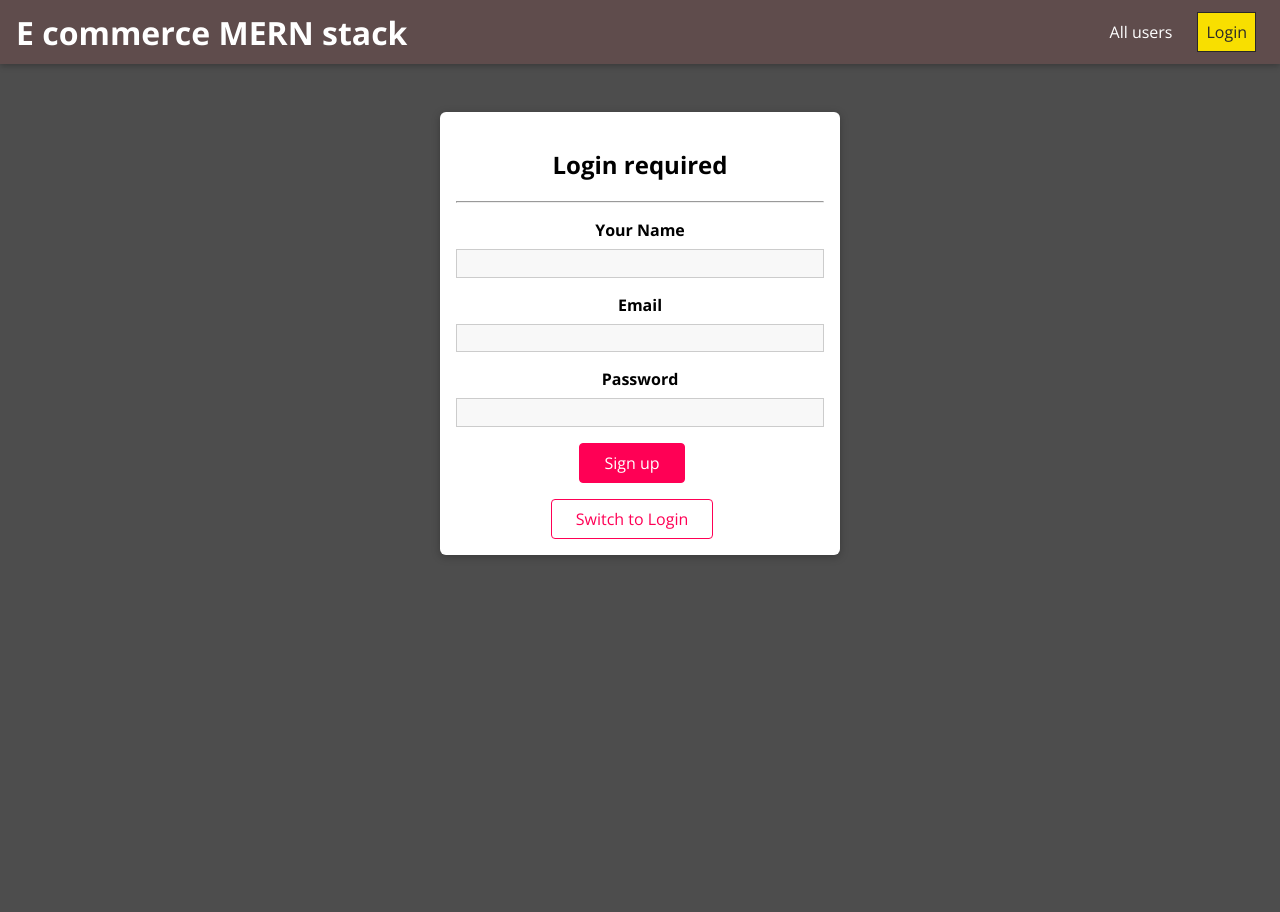
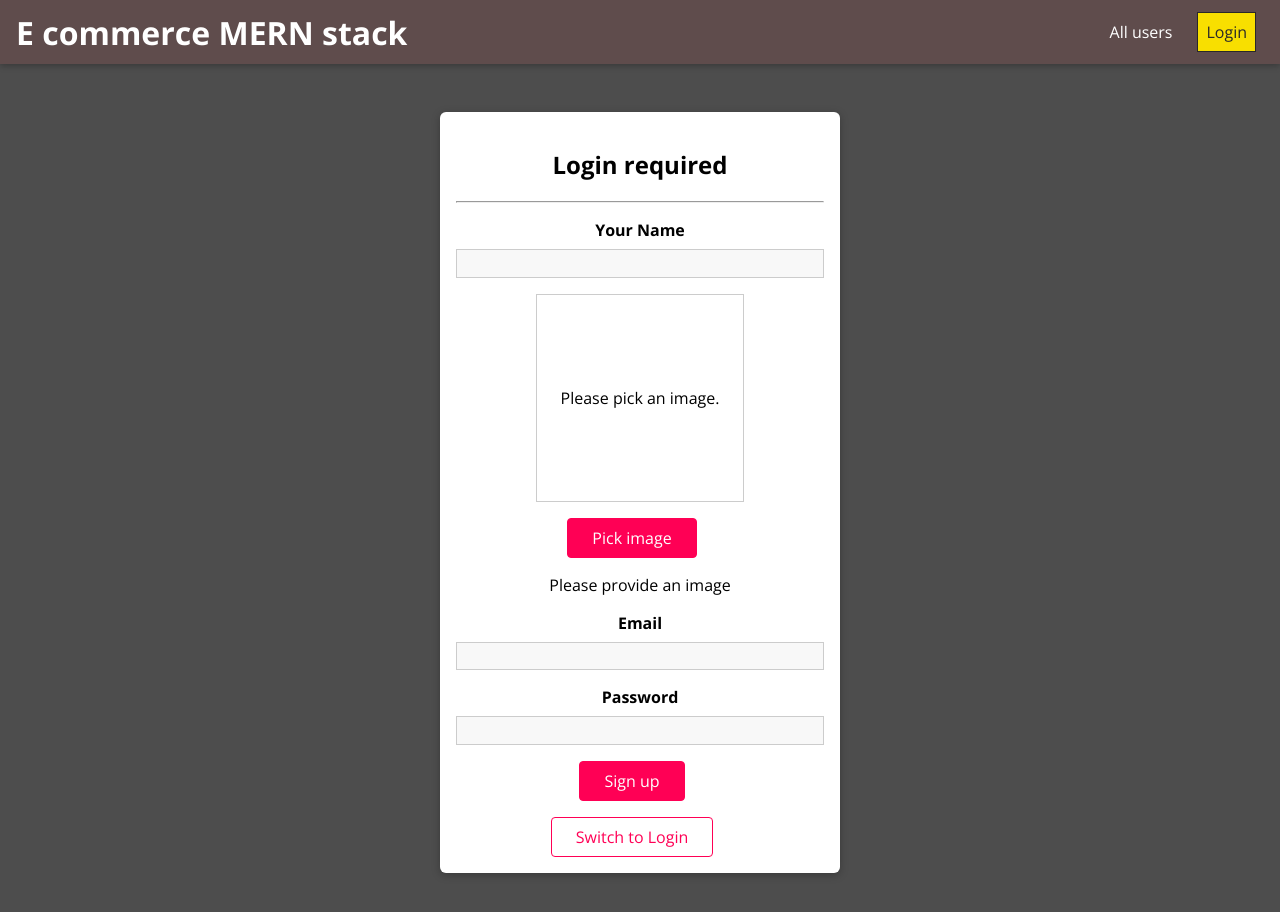
Before and after one commit to markostupar98/E-commerce-Frontend, a React (Create React App) app in the folder frontend/: page /auth in a window 1280 px wide. Both pictures are taken after a click on the button "Swith to Signup". Shown: the top 912 px of the page. Before the commit the page ends 800 px from the top, so only its background shows below. Built offline with nearby package versions, Linux system fonts and the light colour scheme.

Commit message:
Adding image upoad funcionality

```diff
--- a/frontend/src/products/components/ProductsList.js
+++ b/frontend/src/products/components/ProductsList.js
@@ -9,7 +9,7 @@ export const ProductsList = (props) => {
     return (
       <div className="place-list center">
         <Card>
-          <h2>No places found</h2>
+          <h2>No products found</h2>
           <Button to="/products/new">Share place</Button>
         </Card>
       </div>
--- a/frontend/src/products/components/UpdateProduct.js
+++ b/frontend/src/products/components/UpdateProduct.js
@@ -42,7 +42,7 @@ export const UpdateProduct = () => {
     const fetchProduct = async () => {
       try {
         const responseData = await sendRequest(
-          `http:// localhost:5000/api/products/${productId}`
+          `http://localhost:5000/api/products/${productId}`
         );
         setLoadedProduct(responseData.product);
         setFormData(
@@ -113,7 +113,7 @@ export const UpdateProduct = () => {
             validators={[VALIDATOR_REQUIRE]}
             errorText="Please enter a valid title"
             onInput={inputChange}
-            initialValue={loadedProduct}
+            initialValue={loadedProduct.title}
             initialValid={true}
           />
           <Input
@@ -123,7 +123,7 @@ export const UpdateProduct = () => {
             validators={[VALIDATOR_MINLENGTH(5)]}
             errorText="Please enter a valid description (min 5 char)"
             onInput={inputChange}
-            initialValue={loadedProduct}
+            initialValue={loadedProduct.description}
             initialValid={true}
           />
           <Button type="submit" disabled={!formState.isValid}>
--- a/frontend/src/products/pages/NewProduct.js
+++ b/frontend/src/products/pages/NewProduct.js
@@ -4,6 +4,7 @@ import Button from "../../shared/components/FormElements/Button";
 import ErrorModal from "../../shared/components/UIElements/ErrorModal";
 import { useHistory } from "react-router-dom/cjs/react-router-dom.min";
 import LoadingSpinner from "../../shared/components/UIElements/LoadingSpinner";
+import { ImageUpload } from "../../shared/components/FormElements/ImageUpload";
 import { useForm } from "../../shared/components/hooks/formHook";
 import { useFetchHook } from "../../shared/components/hooks/fetchHook";
 import { AuthContext } from "../../shared/components/context/AuthContext";
@@ -30,6 +31,10 @@ const NewProduct = () => {
         value: "",
         isValid: false,
       },
+      image: {
+        value: null,
+        isValid: false,
+      },
     },
     false
   );
@@ -40,21 +45,17 @@ const NewProduct = () => {
     event.preventDefault();
 
     try {
-      await sendRequest(
-        "http://localhost:5000/api/products",
-        "POST",
-        JSON.stringify({
-          title: formState.inputs.title.value,
-          description: formState.inputs.description.value,
-          address: formState.inputs.address.value,
-          creator: auth.userId,
-        }),
-        { "Content-Type": "application/json" }
-      );
-      history.push('/');
+      const formData = new FormData();
+      formData.append("title", formState.inputs.title.value);
+      formData.append("description", formState.inputs.description.value);
+      formData.append("address", formState.inputs.address.value);
+      formData.append("creator", auth.userId);
+      formData.append("image", formState.inputs.image.value);
+
+      await sendRequest("http://localhost:5000/api/products", "POST", formData);
+      history.push("/");
     } catch (err) {}
 
-    // Still need to add more logic console.log(formState.inputs);
   };
 
   return (
@@ -76,8 +77,8 @@ const NewProduct = () => {
           element="textarea"
           type="Description"
           label="Description"
-          validators={[VALIDATOR_MINLENGTH(5)]}
-          errorText="Please enter a valid description at least 5 characters"
+          validators={[VALIDATOR_MINLENGTH(6)]}
+          errorText="Please enter a valid description at least 6 characters"
           onInput={inputChange}
         />
         <Input
@@ -88,10 +89,15 @@ const NewProduct = () => {
           errorText="Please enter address"
           onInput={inputChange}
         />
+        <ImageUpload
+          id="image"
+          onInput={inputChange}
+          errorText="Please provide an image"
+        />
         <Button type="submit" disabled={!formState.isValid}>
           Add product
         </Button>
-      </form>{" "}
+      </form>
     </React.Fragment>
   );
 };
--- a/frontend/src/products/pages/UserProducts.js
+++ b/frontend/src/products/pages/UserProducts.js
@@ -14,7 +14,7 @@ const UserProducts = () => {
     const fetchProducts = async () => {
       try {
         const responseData = await sendRequest(
-          `http://localhost:5000/api/pro  ducts/user/${userId}`
+          `http://localhost:5000/api/products/user/${userId}`
         );
         setLoadedProducts(responseData.products);
       } catch (err) {}
--- /dev/null
+++ b/frontend/src/shared/components/FormElements/ImageUpload.css
@@ -0,0 +1,23 @@
+.image-upload.center {
+  display: flex;
+  justify-content: center;
+  align-items: center;
+  flex-direction: column;
+}
+
+.image-upload__preview {
+  width: 13rem;
+  height: 13rem;
+  border: 1px solid #ccc;
+  display: flex;
+  justify-content: center;
+  align-items: center;
+  text-align: center;
+  margin-bottom: 1rem;
+}
+
+.image-upload__preview img {
+  width: 100%;
+  height: 100%;
+  object-fit: cover;
+}
--- /dev/null
+++ b/frontend/src/shared/components/FormElements/ImageUpload.js
@@ -0,0 +1,64 @@
+import React, { useRef, useState, useEffect } from "react";
+import Button from "./Button";
+import "./ImageUpload.css";
+
+export const ImageUpload = (props) => {
+  const [file, setFile] = useState();
+  const [previewUrl, setPreviewUrl] = useState();
+  const [isValid, setIsValid] = useState(false);
+
+  const filePickerRef = useRef();
+
+  useEffect(() => {
+    if (!file) {
+      return;
+    }
+    const fileReader = new FileReader();
+    fileReader.onload = () => {
+      setPreviewUrl(fileReader.result);
+    };
+    fileReader.readAsDataURL(file);
+  }, [file]);
+
+  const pickedImage = (event) => {
+    let pickedFile;
+    let fileIsValid = isValid;
+    if (event.target.files && event.target.files.length === 1) {
+      pickedFile = event.target.files[0];
+      setFile(pickedFile);
+      setIsValid(true);
+      fileIsValid = true;
+    } else {
+      setIsValid(false);
+      fileIsValid = false;
+    }
+    props.onInput(props.id, pickedFile, fileIsValid);
+  };
+
+  const pickImage = () => {
+    filePickerRef.current.click();
+  };
+
+  return (
+    <div className="form-control">
+      <input
+        id={props.id}
+        ref={filePickerRef}
+        style={{ display: "none" }}
+        type="file"
+        accept=".jpg,.png,.jpeg"
+        onChange={pickedImage}
+      />
+      <div className={`image-upload ${props.center && "center"}`}>
+        <div className="image-upload__preview">
+          {previewUrl && <img src={previewUrl} alt="Preview" />}
+          {!previewUrl && <p>Please pick an image.</p>}
+        </div>
+        <Button type="button" onClick={pickImage}>
+          Pick image
+        </Button>
+      </div>
+      {!isValid && <p>{props.errorText}</p>}
+    </div>
+  );
+};
--- a/frontend/src/shared/components/Navigation/NavLinks.js
+++ b/frontend/src/shared/components/Navigation/NavLinks.js
@@ -14,7 +14,7 @@ const NavLinks = (props) => {
       </li>
       {auth.isLoggedIn && (
         <li>
-          <NavLink to="/u1/products">My products</NavLink>
+          <NavLink to={`/${auth.userId}/products`}>My products</NavLink>
         </li>
       )}
       {auth.isLoggedIn && (
--- a/frontend/src/user/component/UserItem.js
+++ b/frontend/src/user/component/UserItem.js
@@ -8,9 +8,9 @@ const UserItem = (props) => {
   return (
     <li className="user-item">
       <Card className="user-item__content>">
-              <Link to={`/${props.id}/products`}>
+        <Link to={`/${props.id}/products`}>
           <div className="user-item__image">
-            <Avatar image={props.image} alt={props.name} />
+            <Avatar image={`http://localhost:5000/${props.image}`} alt={props.name} />
           </div>
           <div className="user-item__info">
             <h2>{props.name}</h2>
--- a/frontend/src/user/component/pages/Auth.js
+++ b/frontend/src/user/component/pages/Auth.js
@@ -4,6 +4,7 @@ import Card from "../../../shared/components/UIElements/Card";
 import "./Auth.css";
 import { Input } from "../../../shared/components/FormElements/Input";
 import Button from "../../../shared/components/FormElements/Button";
+import { ImageUpload } from "../../../shared/components/FormElements/ImageUpload";
 import ErrorModal from "../../../shared/components/UIElements/ErrorModal";
 import { useFetchHook } from "../../../shared/components/hooks/fetchHook";
 import LoadingSpinner from "../../../shared/components/UIElements/LoadingSpinner";
@@ -62,6 +63,7 @@ export const Auth = () => {
         {
           ...formState.inputs,
           name: undefined,
+          image: undefined,
         },
         formState.inputs.email.isValid && formState.inputs.password.isValid
       );
@@ -71,6 +73,10 @@ export const Auth = () => {
           ...formState.inputs,
           name: {
             value: "",
+            isValid: false,
+          },
+          image: {
+            value: null,
             isValid: false,
           },
         },
@@ -100,17 +106,16 @@ export const Auth = () => {
       } catch (err) {}
     } else {
       try {
+        const formData = new FormData();
+        formData.append("email", formState.inputs.email.value);
+        formData.append("name", formState.inputs.name.value);
+        formData.append("password", formState.inputs.password.value);
+        formData.append("image", formState.inputs.image.value);
+
         const responseData = await sendRequest(
           "http://localhost:5000/api/users/signup",
           "POST",
-          JSON.stringify({
-            name: formState.inputs.name.value,
-            email: formState.inputs.email.value,
-            password: formState.inputs.password.value,
-          }),
-          {
-            "Content-Type": "application/json",
-          }
+          formData
         );
 
         auth.login(responseData.user.id);
@@ -137,6 +142,16 @@ export const Auth = () => {
               onInput={inputChange}
             />
           )}
+
+          {!isLoginMode && (
+            <ImageUpload
+              center
+              id="image"
+              onInput={inputChange}
+              errorText="Please provide an image"
+            />
+          )}
+
           <Input
             id="email"
             element="input"
@@ -151,7 +166,7 @@ export const Auth = () => {
             element="input"
             type="password"
             label="Password"
-            validators={[VALIDATOR_MINLENGTH(5)]}
+            validators={[VALIDATOR_MINLENGTH(6)]}
             errorText="Please enter valid password , at least 5 char long"
             onInput={inputChange}
           />
```
Also changed, not shown: frontend/src/App.js (+7 -2 lines), frontend/src/products/components/ProductItem.js (+11 -11 lines).
